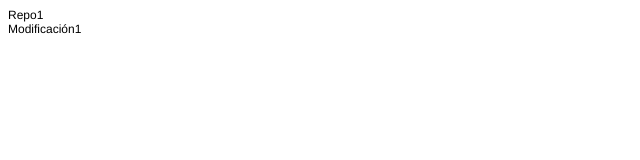
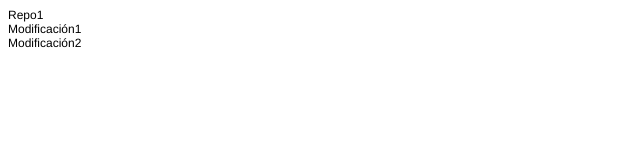
Before and after one commit to borjasouto/ActEva3, a plain HTML site: page index.html in a window 1280 px wide. Shown: the full height of the page, 0-640 px from the left. Drawn offline with Linux system fonts and the light colour scheme.

Commit message:
Se realiza una segunda modificación

```diff
--- a/index.html
+++ b/index.html
@@ -14,5 +14,6 @@
 <body>
 <p class="p1"><span class="s1">Repo1</span></p>
 <p class="p1"><span class="s1">Modificación1</span></p>
+<p class="p1"><span class="s1">Modificación2</span></p>
 </body>
 </html>
```
